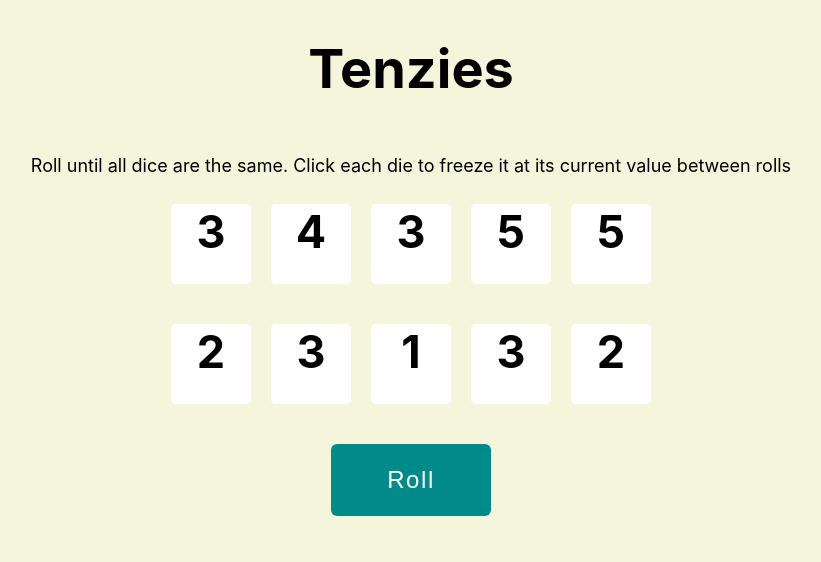
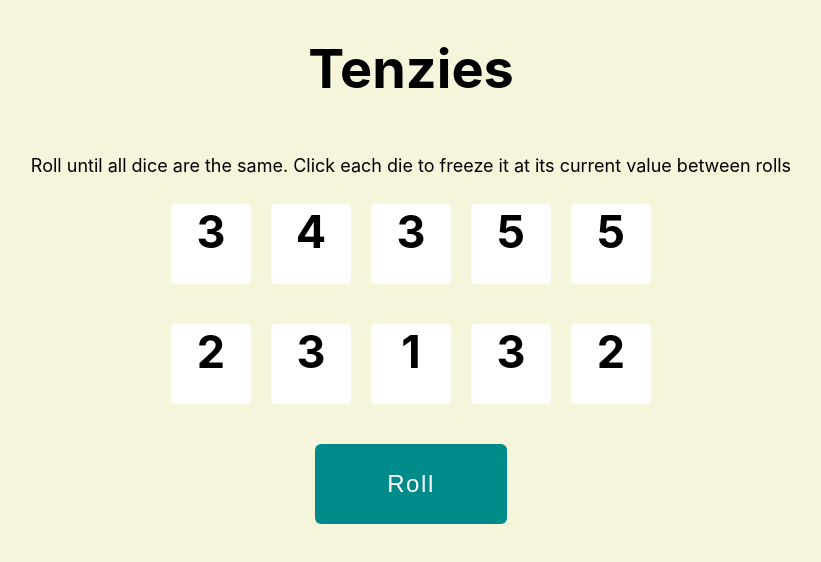
Before and after one commit to seancoutinho/tenzies-app, a React (Create React App) app: page / in a window 1280 px wide. Shown: the top 562 px of the page, without its empty margins (229-1050 px from the left). Built offline with nearby package versions, Linux system fonts and the light colour scheme.

Commit message:
restart game disable confetti rerender btn

```diff
--- a/src/App.css
+++ b/src/App.css
@@ -42,8 +42,8 @@ body {
 }
 
 .roll {
-  height: 4.5rem;
-  width: 10rem;
+  height: 5rem;
+  width: 12rem;
   font-size: 24px;
   letter-spacing: .1rem;
   color: white;
--- a/src/App.js
+++ b/src/App.js
@@ -37,6 +37,8 @@ function App() {
   }
 
   function rollDice() {
+    gameState ? setDice(allNewDice(),
+    setGameState(false)):
     setDice((oldDice) =>
       oldDice.map((die) => {
         return die.isHeld
@@ -75,7 +77,7 @@ function App() {
       </p>
       <div className="dice-container">{diceElements}</div>
       <button onClick={rollDice} className="roll">
-        Roll
+        {gameState ? "New Game" : "Roll"}
       </button>
       {gameState && (
         <h1 className="won">
```
